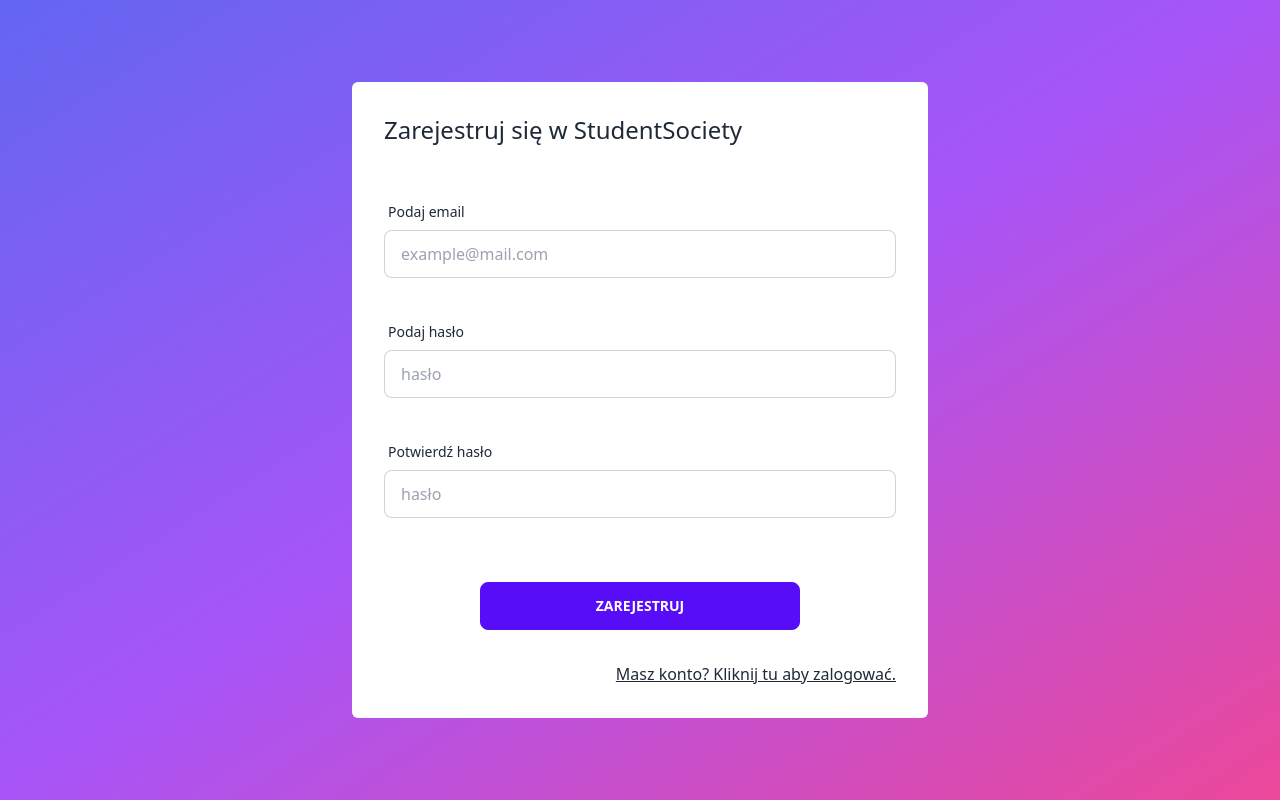
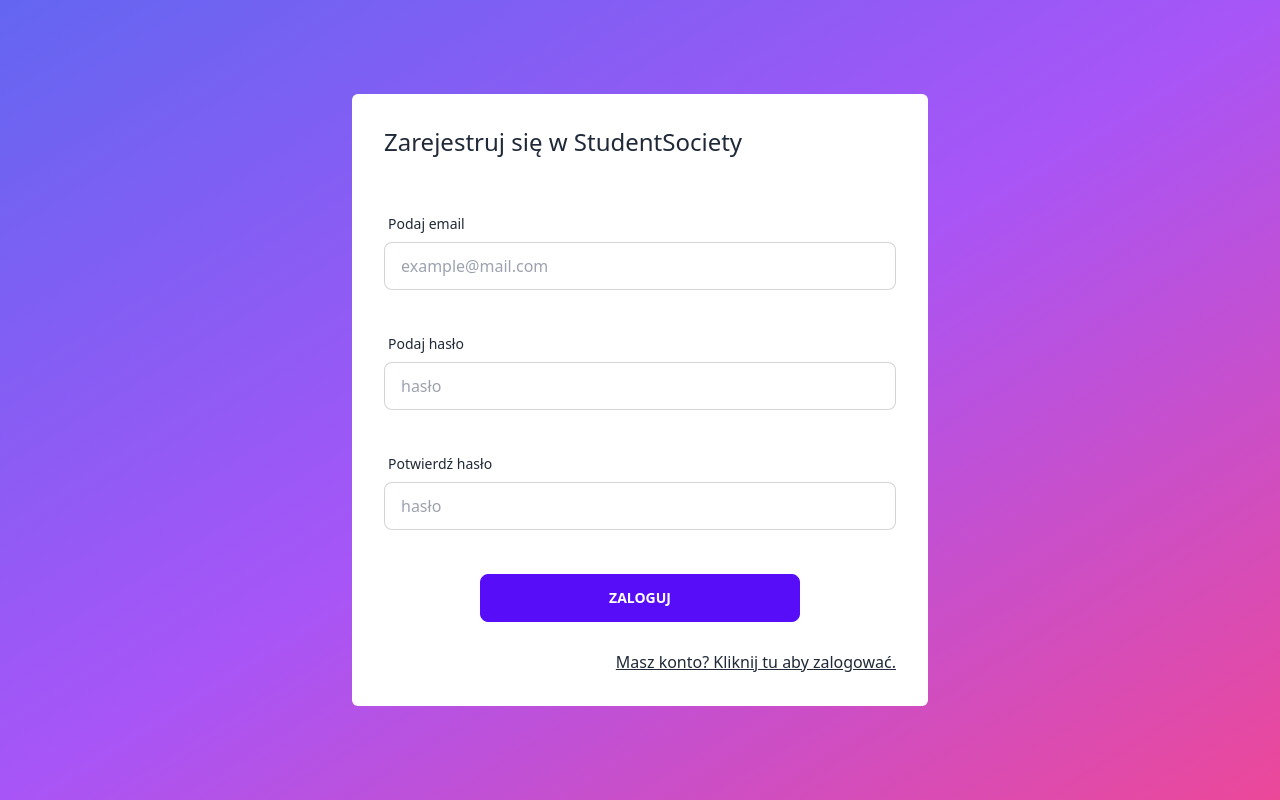
Before and after one commit to EP-coode/ZPI, a Next.js app in the folder renderer/: page /register in a window 1280 px wide. Built offline with nearby package versions, Linux system fonts and the light colour scheme.

Commit message:
convert auth methods to promise, prevent muliple form subbmition

```diff
--- a/renderer/pages/_app.tsx
+++ b/renderer/pages/_app.tsx
@@ -1,8 +1,13 @@
 import "../styles/globals.css";
 import type { AppProps } from "next/app";
+import { LoginContextProvider } from "../src/context/LoginContext";
 
 function MyApp({ Component, pageProps }: AppProps) {
-  return <Component {...pageProps} />;
+  return (
+    <LoginContextProvider>
+      <Component {...pageProps} />
+    </LoginContextProvider>
+  );
 }
 
 export default MyApp;
--- a/renderer/src/components/LoginForm.tsx
+++ b/renderer/src/components/LoginForm.tsx
@@ -1,4 +1,4 @@
-import React, { useState } from "react";
+import React, { useContext, useEffect, useState } from "react";
 import Link from "next/link";
 
 import { useFormik } from "formik";
@@ -6,10 +6,14 @@
 
 import ErrorSvg from "../icons/ErrorSvg";
 import classNames from "classnames";
+import { LoginContext } from "../context/LoginContext";
+import { useRouter } from "next/router";
 
 type Props = {};
 
 const LoginForm = (props: Props) => {
+  const loginContext = useContext(LoginContext);
+  const router = useRouter();
   const [errors, setErrors] = useState<string[]>([]);
   const formik = useFormik({
     initialValues: {
@@ -25,13 +29,22 @@
     }),
     validateOnChange: false,
     validateOnBlur: false,
-    onSubmit: ({ email, password }) => {
+    onSubmit: async ({ email, password, remember }) => {
+      if (errors.length > 0) setErrors([]);
       alert(`Loguje jako: ${email}, ${password}`);
-
+      const loginSucces = await loginContext?.login(email, password, remember);
+      if (loginSucces) {
+        router.push("/");
+      }
       //TODO podpięcie do serwera
       setErrors(["Niepodpięte do serwera"]);
+      formik.setSubmitting(false);
     },
   });
+
+  useEffect(() => {
+    setErrors((errors) => errors.concat(loginContext?.errorMsgs ?? []));
+  }, [loginContext?.errorMsgs]);
 
   const handleFormChange = (e: React.SyntheticEvent) => {
     setErrors([]);
@@ -108,11 +121,23 @@
         </div>
       ))}
 
-      <input
-        type="submit"
-        className="btn btn-primary w-full max-w-xs mx-auto my-2"
-        value="Zaloguj"
-      />
+      <button
+        className={classNames("btn btn-primary w-full max-w-xs mx-auto my-2 relative", {
+          loading: formik.isSubmitting,
+        })}
+      >
+        <input
+          className={classNames(
+            "w-full h-full cursor-pointer absolute",
+            {
+              "pointer-events-none": formik.isSubmitting,
+            }
+          )}
+          type="submit"
+          value=""
+        />
+        Zaloguj
+      </button>
 
       <div className="form-control ml-auto mr-0">
         <Link href={"/register"}>
--- a/renderer/src/components/RegisterForm.tsx
+++ b/renderer/src/components/RegisterForm.tsx
@@ -37,6 +37,7 @@
 
       //TODO podpięcie do serwera
       setErrors(["Nie podięte do serwera"]);
+      formik.setSubmitting(false)
     },
   });
   const handleFormChange = (e: React.SyntheticEvent) => {
@@ -127,11 +128,23 @@
         </div>
       ))}
 
-      <input
-        type="submit"
-        className="btn btn-primary w-full max-w-xs mx-auto my-3 mt-7"
-        value="Zarejestruj"
-      />
+      <button
+        className={classNames(
+          "btn btn-primary w-full max-w-xs mx-auto my-2 relative",
+          {
+            loading: formik.isSubmitting,
+          }
+        )}
+      >
+        <input
+          className={classNames("w-full h-full cursor-pointer absolute", {
+            "pointer-events-none": formik.isSubmitting,
+          })}
+          type="submit"
+          value=""
+        />
+        Zaloguj
+      </button>
 
       <div className="form-control ml-auto mr-0">
         <Link href={"/login"}>
--- a/renderer/src/context/LoginContext.tsx
+++ b/renderer/src/context/LoginContext.tsx
@@ -10,17 +10,21 @@
   refreshTokens,
 } from "../utils/auth";
 
-interface ILoginContext {
+export interface ILoginContext {
   errorMsgs: string[];
   user?: User;
   at?: string;
-  login: (email: string, password: string, remember: boolean) => void;
+  login: (
+    email: string,
+    password: string,
+    remember: boolean
+  ) => Promise<boolean>;
   logout: () => void;
 }
 
-const LoginContext = createContext<ILoginContext | null>(null);
+export const LoginContext = createContext<ILoginContext | null>(null);
 
-const LoginContextProvider = ({ children }: React.PropsWithChildren) => {
+export const LoginContextProvider = ({ children }: React.PropsWithChildren) => {
   const [user, setUser] = useState<User>();
   const [errors, setErrors] = useState<string[]>([]);
   const [at, setAt] = useState<string>();
@@ -33,15 +37,17 @@
     remember: boolean
   ) => {
     try {
+      if (errors.length > 0) setErrors([]);
       await login(email, password, remember);
-      const user = getUserData();
-      const at = getAccesToken();
+      const [user, at] = await Promise.all([getUserData(), getAccesToken()]);
       setUser(user);
       setAt(at);
+      return true;
     } catch (e: any) {
       if (e instanceof Error) {
         setErrors([e.message]);
       }
+      return false;
     }
   };
 
--- a/renderer/src/utils/auth.ts
+++ b/renderer/src/utils/auth.ts
@@ -4,7 +4,7 @@
 const REFRESH_TOKEN = "rt";
 const ACCES_TOKEN = "at";
 const KEEP_LOGGED_IN = "keep_logged_in";
-const AUTH_SERVICE_URL = process.env.AUTH_SERVICE_URL ?? "localhost:3000";
+const AUTH_SERVICE_URL = process.env.AUTH_SERVICE_URL ?? "http://localhost:3000";
 
 interface TokenPayload {
   iat: number;
@@ -39,7 +39,7 @@
   email: string,
   password: string,
   remember: boolean
-) {
+): Promise<User | undefined> {
   try {
     const req = await fetch(`${AUTH_SERVICE_URL}/api/auth/login`, {
       method: "POST",
@@ -66,12 +66,14 @@
       sessionStorage.setItem(REFRESH_TOKEN, rt);
       sessionStorage.setItem(ACCES_TOKEN, at);
     }
+
+    return await getUserData();
   } catch (e: any) {
     throw new Error("Coś poszło nie tak");
   }
 }
 
-export function logout() {
+export async function logout(): Promise<void> {
   // TODO: FETCH TO LOGOUT FORM SERVER AND REMOVE RT
   sessionStorage.removeItem(REFRESH_TOKEN);
   localStorage.removeItem(REFRESH_TOKEN);
@@ -83,7 +85,7 @@
  * @returns metadata about user storet in refresh token
  * if no user is logged in then returns undefined
  */
-export function getUserData(): User | undefined {
+export async function getUserData(): Promise<User | undefined> {
   const rt = getRefreshToken();
 
   if (!rt) return undefined;
```
